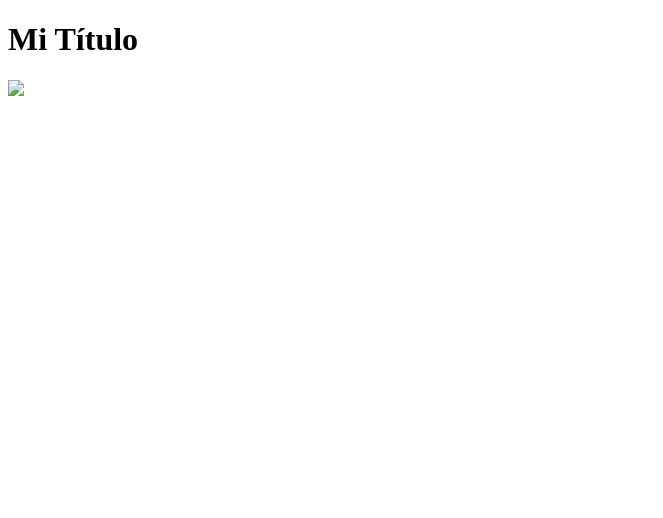
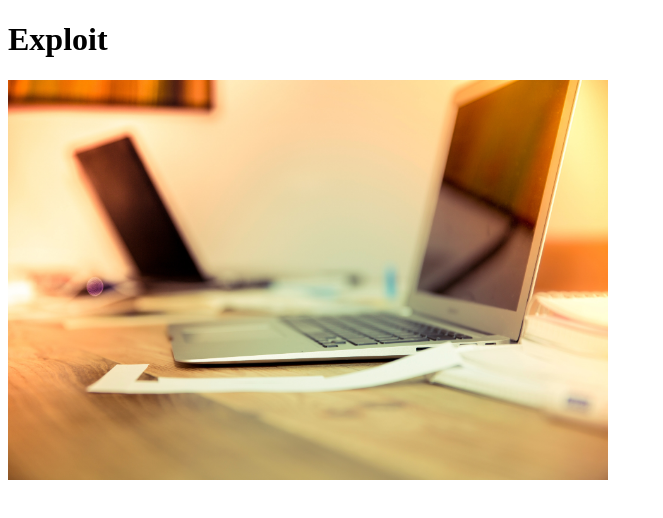
Before and after one commit to Retr02332/retr02332.github.io, a plain HTML site: page index.html in a window 1280 px wide. Shown: the whole page, without its empty margins (0-663 px from the left). Drawn offline with Linux system fonts and the light colour scheme.

Commit message:
Add files via upload

```diff
--- a/index.html
+++ b/index.html
@@ -1,12 +1,11 @@
-<!DOCTYPE html>
 <!DOCTYPE html>
 <html>
   <body>
     <div id="dev_page_content_wrap">
-      <h1>Mi Título</h1>
+      <h1>Exploit</h1>
       <div id="dev_page_content">
         <div class="blog_wide_image">
-          <img src="imagen.jpg" />
+          <img src="images/imagen.jpg" width="600" height="400" />
         </div>
         <script src="https://gist.github.com/Retr02332/48609a60ded859587e3b7e16f677fc90.js"></script>
       </div>
```
Also changed, not shown: images/imagen.jpg (added).
